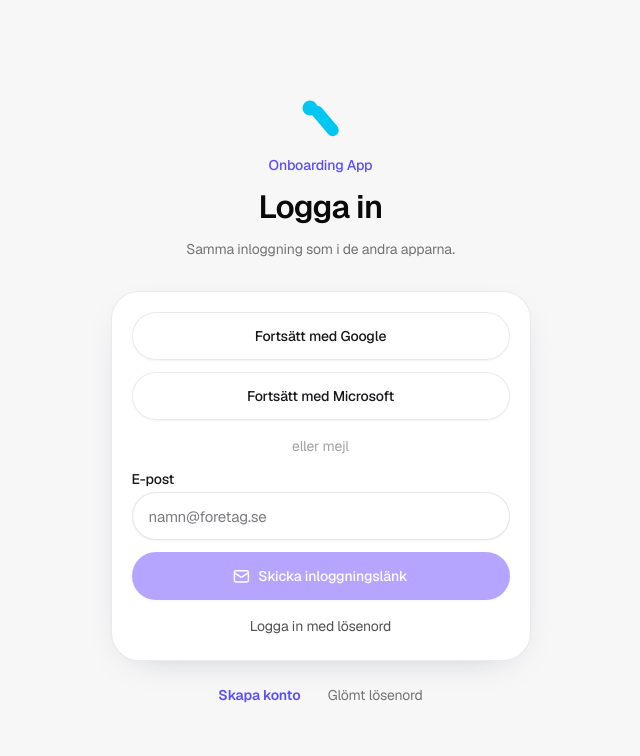
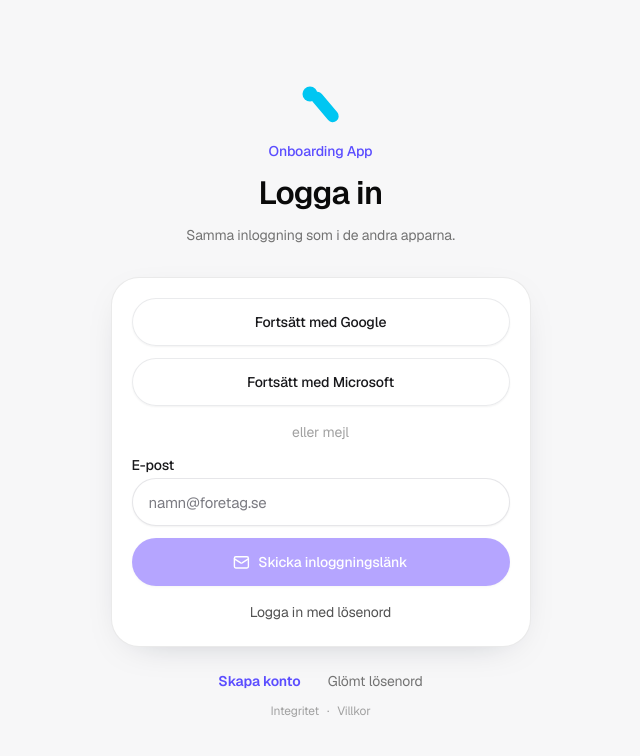
Before and after one commit to PaddeFTW/onboarding-app, a Next.js app: page /login in a window 1280 px wide. Shown: the top 756 px of the page, without its empty margins (312-952 px from the left). Built offline with nearby package versions, Linux system fonts and the light colour scheme; no server answers; the database is empty.

Commit message:
feat: link privacy and terms from the login screen

```diff
--- a/components/auth/login-screen.tsx
+++ b/components/auth/login-screen.tsx
@@ -114,6 +114,11 @@
           <span className="mx-3 text-neutral-300"> </span>
           <Link href="/glomt-losenord" className="text-neutral-500">Glömt lösenord</Link>
         </p>
+        <p className="mt-3 text-center text-xs text-neutral-400">
+          <Link href="/integritet">Integritet</Link>
+          <span className="mx-2">·</span>
+          <Link href="/villkor">Villkor</Link>
+        </p>
       </div>
     </main>
   );
```
